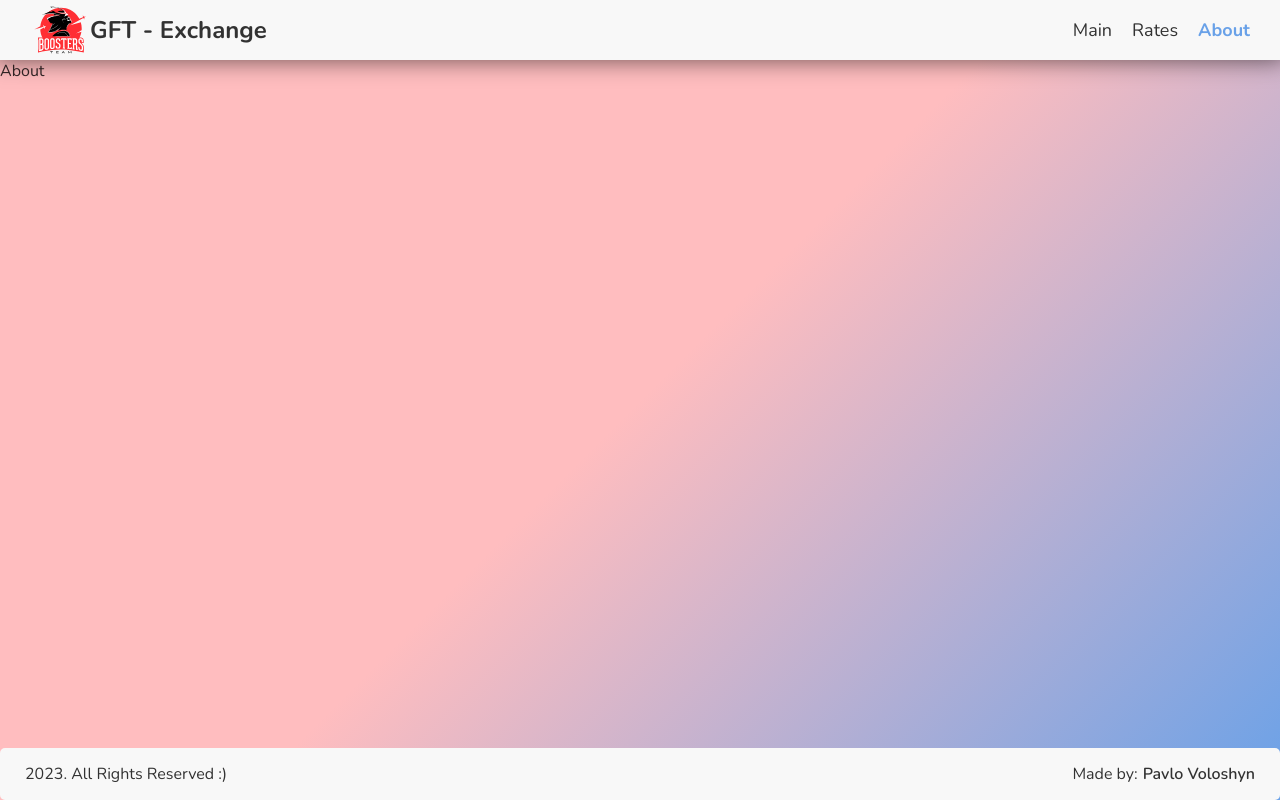
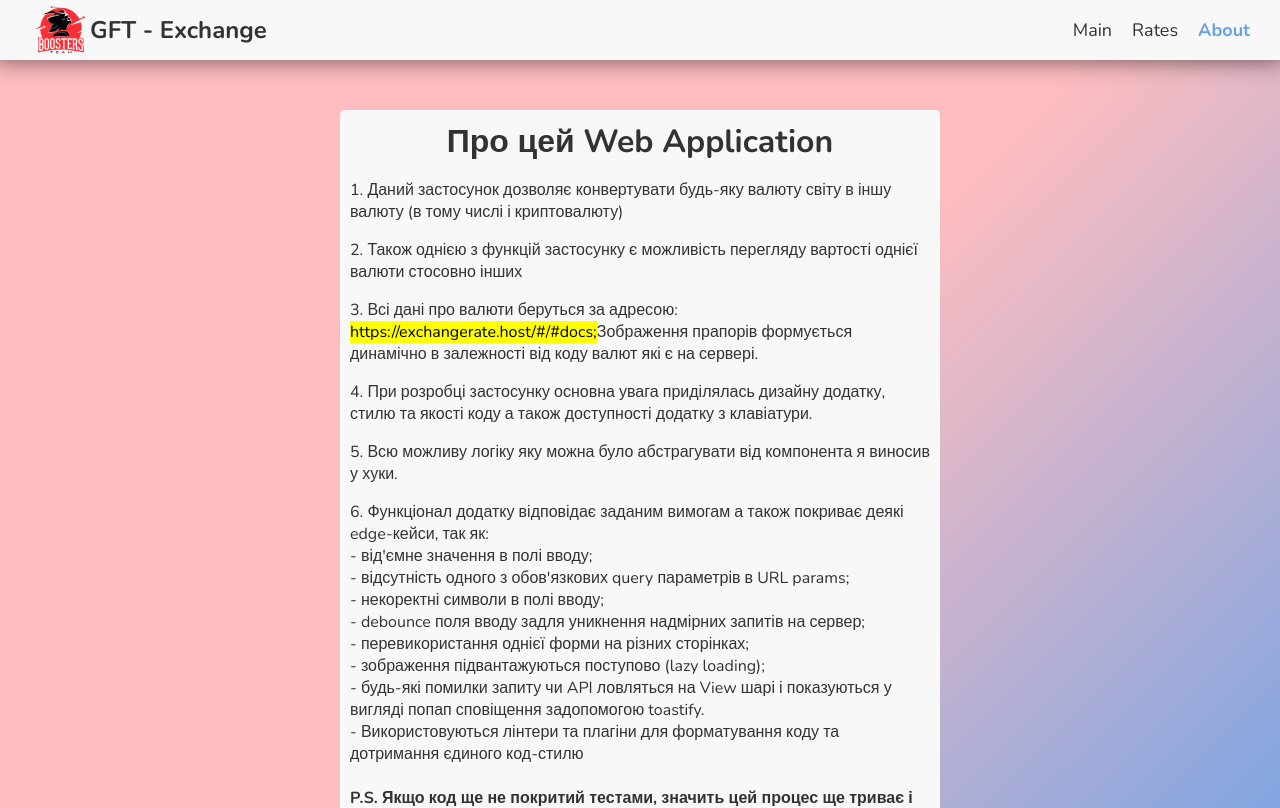
Before and after one commit to v4voloshyn/GFT-Exchange, a React (Vite) app: page /about in a window 1280 px wide. Shown: the top 808 px of the page. Built offline with nearby package versions, Linux system fonts and the light colour scheme.

Commit message:
feat: add about page

```diff
--- a/src/pages/about/about.page.tsx
+++ b/src/pages/about/about.page.tsx
@@ -1,5 +1,64 @@
 import { FC } from 'react';
+import { Link } from 'react-router-dom';
+
+import './about.scss';
 
 export const About: FC = () => {
-  return <div>About</div>;
+  return (
+    <div className="about">
+      <div className="about-container">
+        <h1>Про цей Web Application</h1>
+        <p>
+          1. Даний застосунок дозволяє конвертувати будь-яку валюту світу в іншу валюту (в тому
+          числі і криптовалюту)
+        </p>
+        <p>
+          2. Також однією з функцій застосунку є можливість перегляду вартості однієї валюти
+          стосовно інших
+        </p>
+        <p>
+          3. Всі дані про валюти беруться за адресою:{' '}
+          <Link to="https://exchangerate.host/#/#docs">
+            <mark>https://exchangerate.host/#/#docs;</mark>
+          </Link>
+          Зображення прапорів формується динамічно в залежності від коду валют які є на сервері.
+        </p>
+        <p>
+          4. При розробці застосунку основна увага приділялась дизайну додатку, стилю та якості коду
+          а також доступності додатку з клавіатури.
+        </p>
+        <p>5. Всю можливу логіку яку можна було абстрагувати від компонента я виносив у хуки.</p>
+        <p>
+          6. Функціонал додатку відповідає заданим вимогам а також покриває деякі edge-кейси, так
+          як:
+          <ul>
+            <li>- від&apos;ємне значення в полі вводу;</li>{' '}
+            <li>- відсутність одного з обов&apos;язкових query параметрів в URL params;</li>{' '}
+            <li>- некоректні символи в полі вводу;</li>{' '}
+            <li>- debounce поля вводу задля уникнення надмірних запитів на сервер;</li>
+            <li>- перевикористання однієї форми на різних сторінках;</li>
+            <li>- зображення підвантажуються поступово (lazy loading);</li>
+            <li>
+              - будь-які помилки запиту чи API ловляться на View шарі і показуються у вигляді попап
+              сповіщення задопомогою toastify.
+            </li>
+            <li>
+              - Використовуються лінтери та плагіни для форматування коду та дотримання єдиного
+              код-стилю
+            </li>
+          </ul>
+          <br />
+          <h4>
+            P.S. Якщо код ще не покритий тестами, значить цей процес ще триває і обов&apos;язково
+            завершиться в найближчий день-два ;)
+          </h4>
+          <br />
+          <h4>
+            P.S.S. Тести будуть unit - я використовую vitest, testing-library/react а також
+            testing-library/userEvent як доповнення до другого
+          </h4>
+        </p>
+      </div>
+    </div>
+  );
 };
--- /dev/null
+++ b/src/pages/about/about.scss
@@ -0,0 +1,22 @@
+@import '../../shared/styles/colors';
+@import '../../shared/styles/fonts';
+
+.about {
+  margin-top: 50px;
+  display: flex;
+  align-items: flex-start;
+  justify-content: center;
+  min-width: 320px;
+  min-height: 50vh;
+
+  &-container {
+    width: 600px;
+    background-color: $c-whitesmoke;
+    border-radius: 5px;
+    padding: 10px;
+  }
+
+  & h1 {
+    text-align: center;
+  }
+}
```
